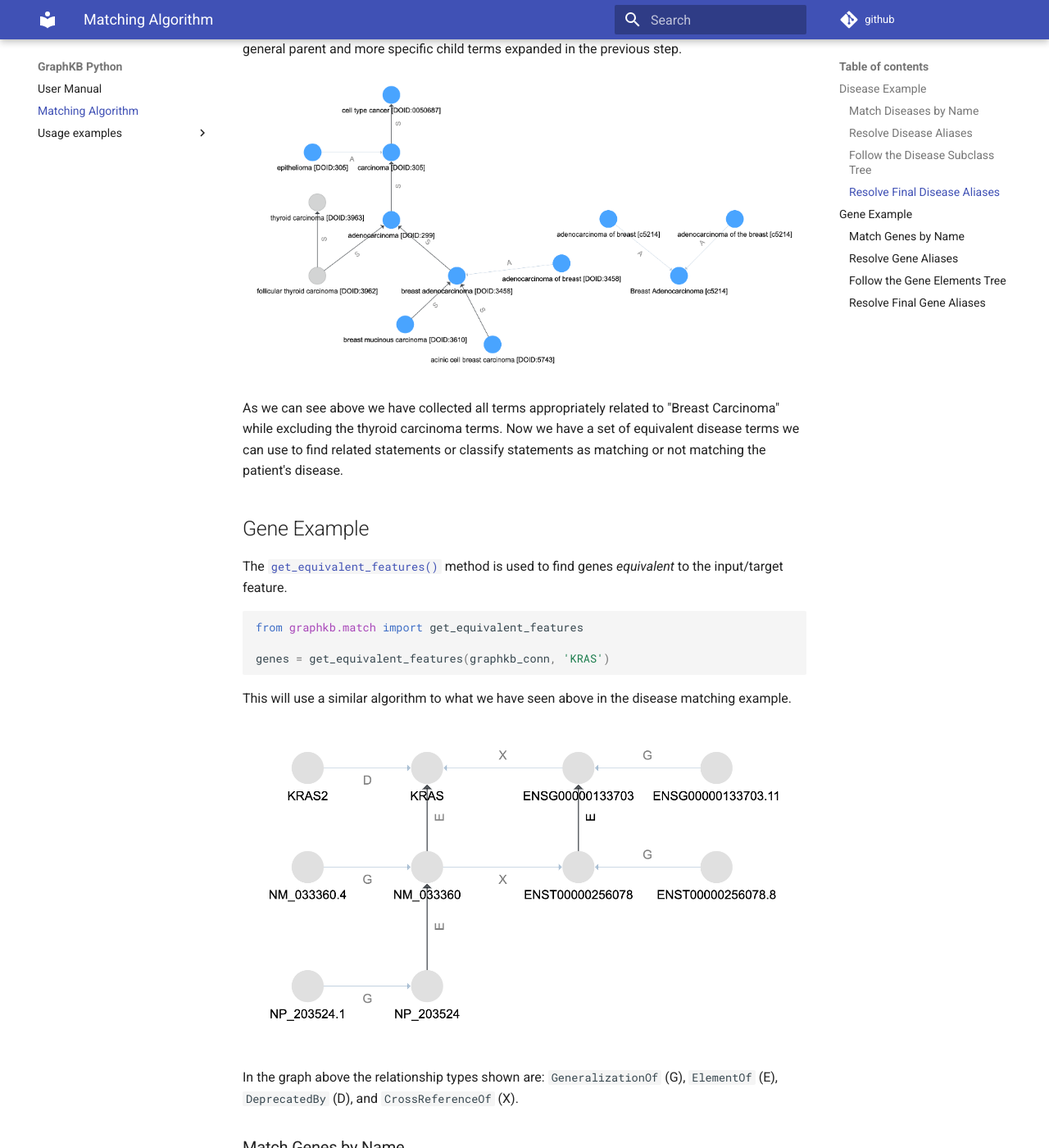
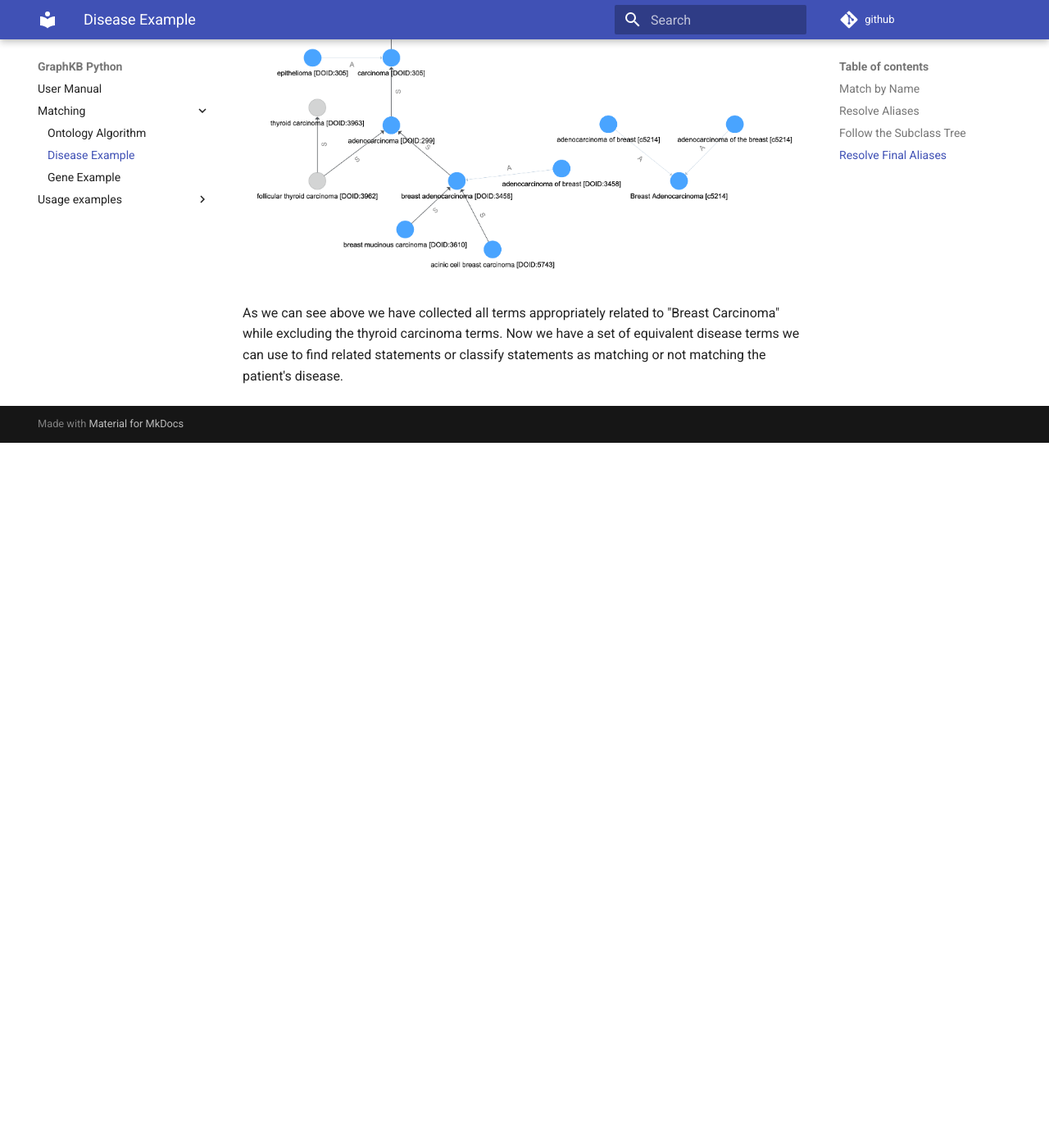
Before and after one commit to bcgsc/pori_graphkb_python, an MkDocs documentation site: the page built from docs/matching/disease.md, in a window 1280 px wide and 1400 px high, scrolled down 2886 px. Shown: the whole window at 82% size. Built offline with MkDocs 1.6.1 and Material for MkDocs 9.7.7, drawn with Linux system fonts in a browser that asks for light colours; comment, search, counter and statistics services are not loaded; after the commit the page ends 3426 px from its top, so only the background shows below that; some of the changed text lies outside the part shown.

````diff
--- /dev/null
+++ b/docs/js/mathjax.config.js
@@ -0,0 +1,17 @@
+window.MathJax = {
+    tex: {
+        inlineMath: [["\\(", "\\)"]],
+        displayMath: [["\\[", "\\]"]],
+        processEscapes: true,
+        processEnvironments: true,
+        tags: 'ams',
+    },
+    options: {
+        ignoreHtmlClass: ".*|",
+        processHtmlClass: "arithmatex"
+    }
+};
+
+document$.subscribe(() => {
+    MathJax.typesetPromise()
+});
--- a/docs/matching_algorithm.md
+++ b/docs/matching/disease.md
@@ -1,9 +1,4 @@
-# Matching Algorithm
-
-The matching algorithm implemented by this adaptor heavily uses the Graph Structure of GraphKB
-to resolve aliases, generalisms, etc. The default behaviour of this algorithm is described below.
-
-## Disease Example
+# Disease Example
 
 In the following example, the user is trying to get all *equivalent* disease terms to the patient's
 diagnosis. The patient has a diagnosis of "Breast Adenocarcinoma". Below is a diagram of a subset of
@@ -20,91 +15,45 @@
 )
 ```
 
-![initial graph](images/pori-disease-matching-1.png)
+![initial graph](../images/pori-disease-matching-1.png)
 
 In the above diagram the "A" indicates an "alias" type relationship and the "S" indicates a `SubClassOf` type relationship.
 
-### Match Diseases by Name
+## Match by Name
 
 The first thing the algorithm does is find all Disease terms that exactly match the input term
 (ignoring case)
 
-![match by name](images/pori-disease-matching-2.png)
+![match by name](../images/pori-disease-matching-2.png)
 
 The matched records (terms) are highlighted in blue. We can see it has matched both the Disease
 Ontology and NCIt terms.
 
-### Resolve Disease Aliases
+## Resolve Aliases
 
 The next step is to resolve equivalent names of the current set of terms (the two terms matched
 above). While in practice this will resolve many more relationship types, we have only shown
 the `AliasOf` relationship here for simplicity. The following relationship types would be treated
 identically in practice: `CrossReferenceOf`, `GeneralizationOf`, `DeprecatedBy`, and `Infers`.
 
-![resolve aliases](images/pori-disease-matching-3.png)
+![resolve aliases](../images/pori-disease-matching-3.png)
 
-### Follow the Disease Subclass Tree
+## Follow the Subclass Tree
 
 The next step is to follow the subclass relationships. All the more specific subclasses of the
 current set of terms is matched and all the less specific superclasses of the current set of terms
 are matched. Although not shown for simplcity, `ElementOf` relationships are treated the same as
 `SubClassOf` relationships by default.
 
-![subclass tree](images/pori-disease-matching-4.png)
+![subclass tree](../images/pori-disease-matching-4.png)
 
-### Resolve Final Disease Aliases
+## Resolve Final Aliases
 
 Finally we expand the current set of terms by alias terms again to capture aliases of the more
 general parent and more specific child terms expanded in the previous step.
 
-![resolve aliases](images/pori-disease-matching-5.png)
+![resolve aliases](../images/pori-disease-matching-5.png)
 
 As we can see above we have collected all terms appropriately related to "Breast Carcinoma" while
 excluding the thyroid carcinoma terms. Now we have a set of equivalent disease terms we can use
 to find related statements or classify statements as matching or not matching the patient's disease.
-
-## Gene Example
-
-The [`get_equivalent_features()`](./../reference/graphkb/match/#get_equivalent_features) method is
-used to find genes *equivalent* to the input/target feature.
-
-```python
-from graphkb.match import get_equivalent_features
-
-genes = get_equivalent_features(graphkb_conn, 'KRAS')
-```
-
-This will use a similar algorithm to what we have seen above in the disease matching example.
-
-![initial graph](images/pori-gene-matching-1.png)
-
-In the graph above the relationship types shown are: `GeneralizationOf` (G), `ElementOf` (E),
-`DeprecatedBy` (D), and `CrossReferenceOf` (X).
-
-### Match Genes by Name
-
-Like before, the first thing done is to match the input name
-
-![match by name](images/pori-gene-matching-2.png)
-
-### Resolve Gene Aliases
-
-The next step is to resolve equivalent names of the current set of terms.
-
-![resolve aliases](images/pori-gene-matching-3.png)
-
-### Follow the Gene Elements Tree
-
-The next step is to follow the element relationships. This is treated the same as the subclassing
-except now our "tree edge" is the `ElementOf` relationship type.
-
-![element tree](images/pori-gene-matching-4.png)
-
-### Resolve Final Gene Aliases
-
-Finally we expand the current set of terms by alias terms again to capture aliases of the more
-general parent and more specific child terms expanded in the previous step.
-
-![resolve aliases](images/pori-gene-matching-5.png)
-
-We have now collected all of the different terms for KRAS
--- a/mkdocs.yml
+++ b/mkdocs.yml
@@ -7,3 +7,9 @@
 markdown_extensions:
   - codehilite
   - admonition
+  - pymdownx.arithmatex:
+      generic: true
+extra_javascript:
+  - js/mathjax.config.js
+  - https://polyfill.io/v3/polyfill.min.js?features=es6
+  - https://cdn.jsdelivr.net/npm/mathjax@3/es5/tex-mml-chtml.js
````
Also changed, not shown: docs/matching/gene.md (added, +45 -0 lines), docs/matching/index.md (added, +113 -0 lines).
